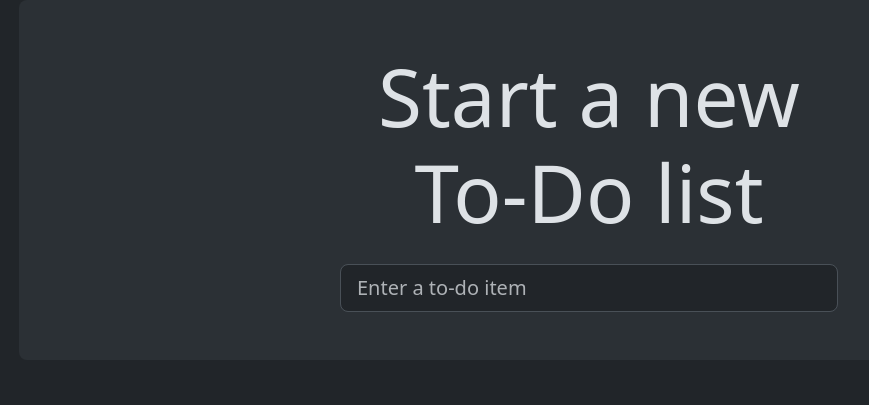
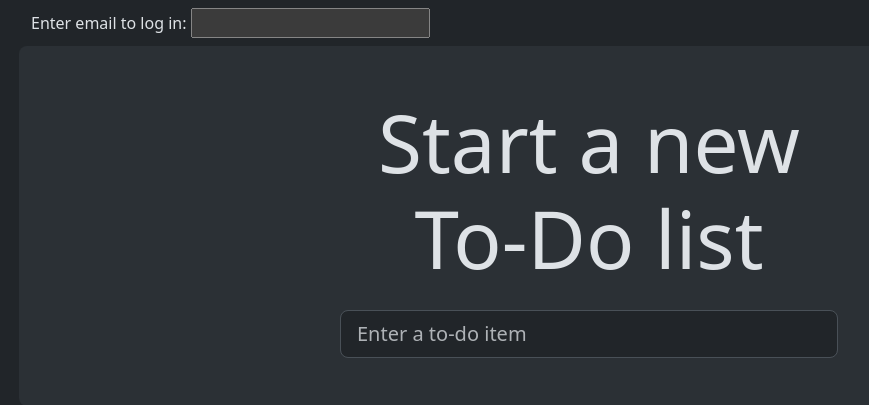
Before and after one commit to alarthast/testing-goat, a Django app: page / in a window 1280 px wide. Shown: the top 405 px of the page, without its empty margins (51-920 px from the left). Run offline with Django 5.2, Linux system fonts and the light colour scheme; some libraries are stand-ins or nearby versions.

Commit message:
Hack: Navbar

```diff
--- a/src/lists/templates/base.html
+++ b/src/lists/templates/base.html
@@ -9,7 +9,20 @@
   </head>
   <body>
     <div class="container">
-
+      <div class="navbar">
+        {% if user.is_authenticated %}
+          <p>Logged in as {{ user.email }}</p>
+          <form method="POST" action="/accounts/logout">
+            {% csrf_token %}
+            <button id="id_logout" type="submit">Log out</button>
+          </form>
+        {% else %}
+          <form method="POST" action ="accounts/send_login_email">
+            Enter email to log in: <input name="email" type="text" />
+            {% csrf_token %}
+          </form>
+        {% endif %}
+      </div>
       <div class="row justify-content-center p-5 bg-body-tertiary rounded-3">
         <div class="col-lg-6 text-center">
           <h1 class="display-1 mb-4">{% block header_text %}{% endblock %}</h1>
```
